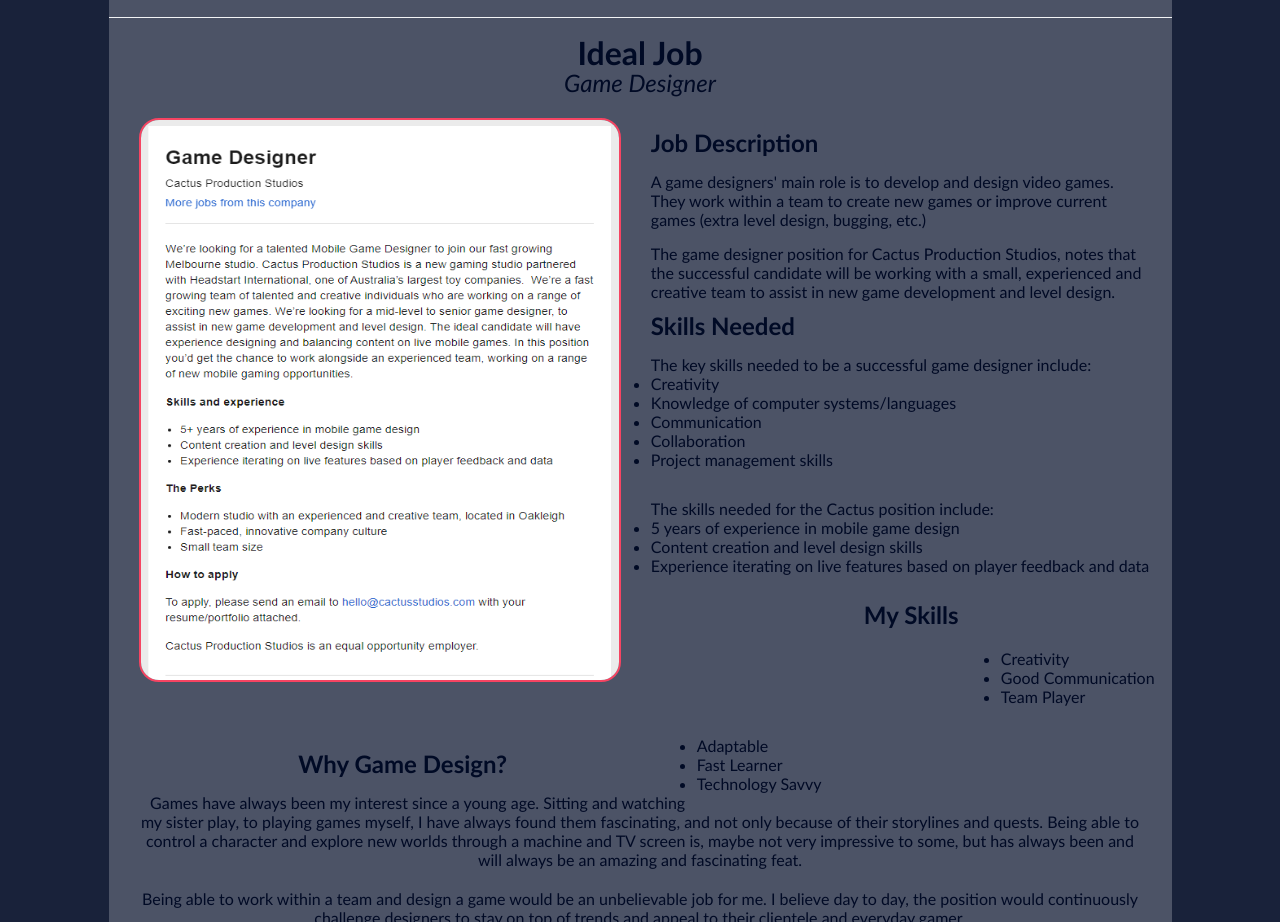
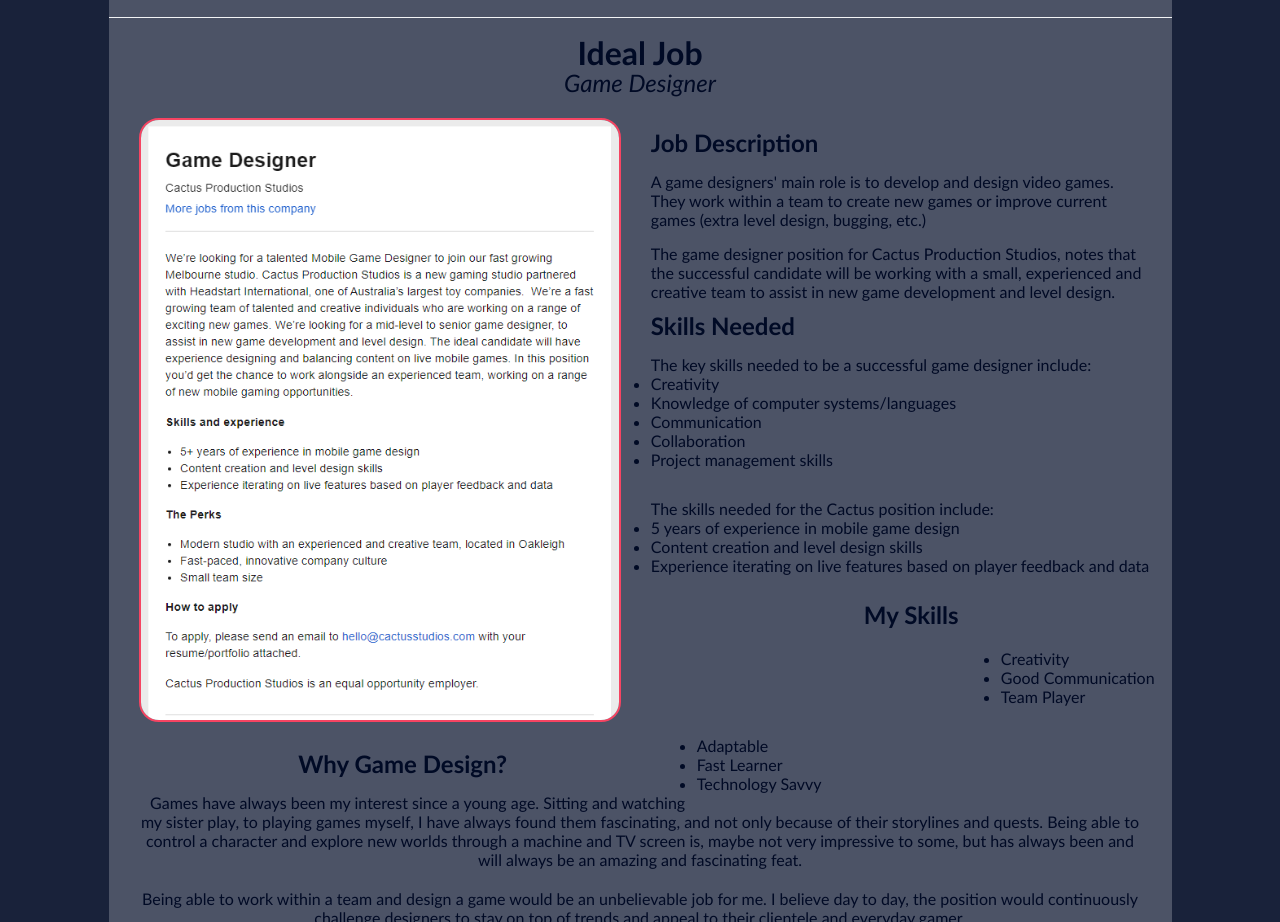
Before and after one commit to Sharnia/IIT, a plain HTML site: page index.html in a window 1280 px wide. Shown: the part 993-1915 px from the top of the page. Drawn offline with Linux system fonts and the light colour scheme.

Commit message:
Final index.html

```diff
--- a/index.html
+++ b/index.html
@@ -53,7 +53,7 @@
 
 		<article>
 			<h2> Game Designer </h2>
-			<img src="IdealJob.PNG" alt="Game Desginer Advertisement" height=70% width=45%/>
+			<img src="IdealJob.PNG" alt="Game Desginer Advertisement" height=75% width=45%/>
 
 			<div class="right">
 				<h3> Job Description </h3>
```
